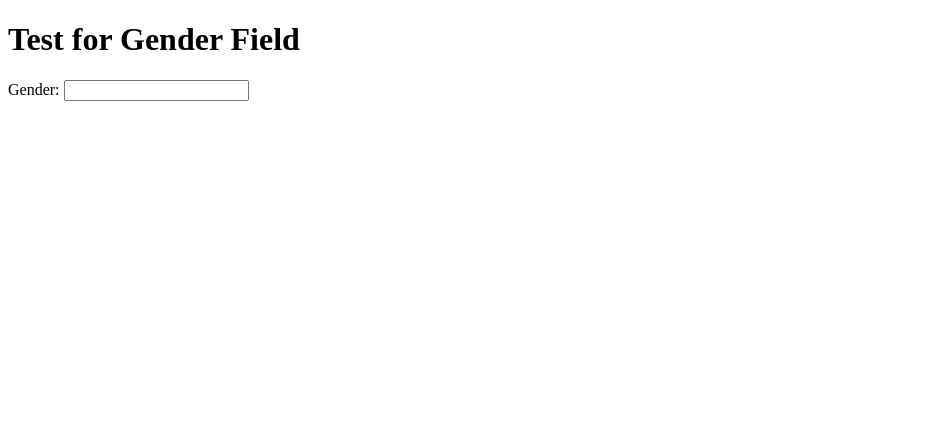
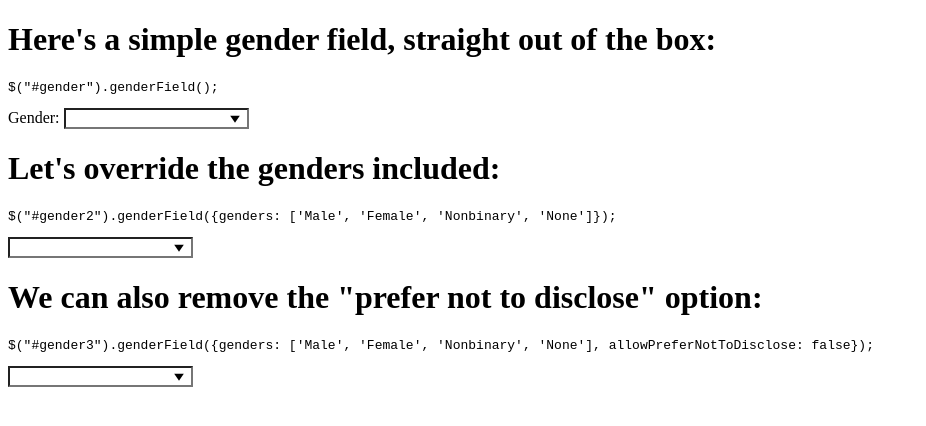
Before and after one commit to ceceradio/jQuery-genderField, a plain HTML site: page example.html in a window 1280 px wide. Shown: the whole page, without its empty margins (0-926 px from the left). Drawn offline with nearby package versions, Linux system fonts and the light colour scheme.

Commit message:
re-added a bugfix for when .genders is not included, and added some more examples

```diff
--- a/example.html
+++ b/example.html
@@ -15,16 +15,24 @@
 </head>
 
 <body>
-	<h1>Test for Gender Field</h1>
+	<h1>Here's a simple gender field, straight out of the box:</h1>
+	<pre>$("#gender").genderField();</pre>
 	<label for="gender">Gender:</label>
 	<input type="text" id="gender" name="gender" value=""/>
-
+	<h1>Let's override the genders included:</h1>
+	<pre>$("#gender2").genderField({genders: ['Male', 'Female', 'Nonbinary', 'None']});</pre>
+	<input type="text" id="gender2" name="gender2" value=""/>
+	<h1>We can also remove the "prefer not to disclose" option:</h1>
+	<pre>$("#gender3").genderField({genders: ['Male', 'Female', 'Nonbinary', 'None'], allowPreferNotToDisclose: false});</pre>
+	<input type="text" id="gender3" name="gender3" value=""/>
 	<script src="//code.jquery.com/jquery-1.11.0.min.js"></script>
 	<script src="//code.jquery.com/jquery-migrate-1.2.1.min.js"></script>
 	<script src="jquery.genderField.js"></script>
 	<script>
 	$(document).ready(function() {
 		$("#gender").genderField();
+		$("#gender2").genderField({genders: ['Male', 'Female', 'Nonbinary', 'None']});
+		$("#gender3").genderField({genders: ['Male', 'Female', 'Nonbinary', 'None'], allowPreferNotToDisclose: false});
 	});
 	</script>
 </body>
```
Also changed, not shown: jquery.genderField.js.
